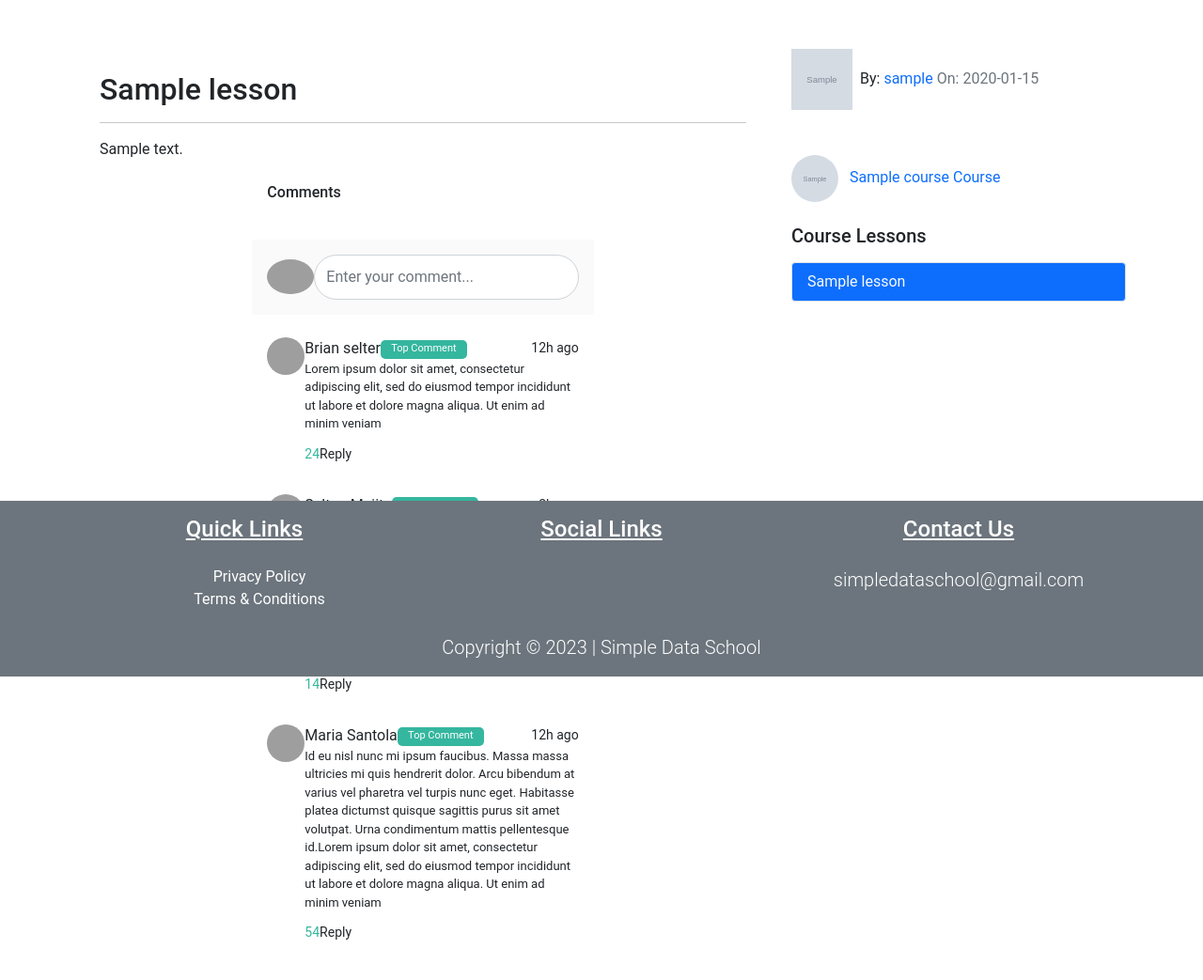
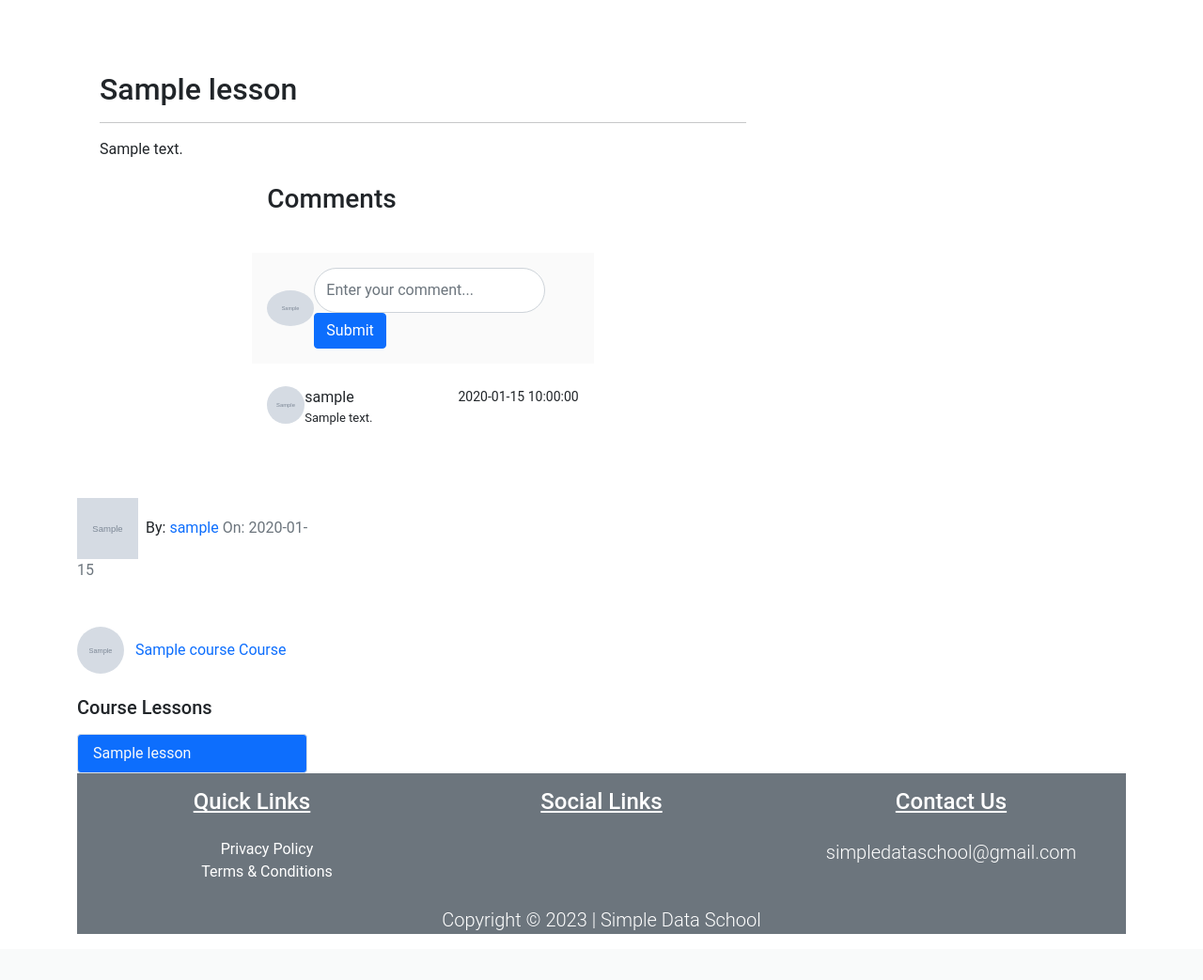
Before and after one commit to MohamedAbdElgni/Simple_data_School_web_app, a Flask app: a page that uses simple/templates/layout.html in a window 1280 px wide. Shown: the part 80-1123 px from the top of the page at 94% size. After the commit the page ends 1074 px from the top, so only its background shows below. Run offline with Flask 3, Linux system fonts and the light colour scheme; a user stored in the database is signed in; tables that the repository leaves empty hold one stand-in row (values such as "Sample post"); grey boxes marked "Sample" are stand-in pictures; some libraries are stand-ins or nearby versions; grey boxes are pictures that could not be loaded.

Commit message:
adding comments section XD

```diff
--- a/simple/__init__.py
+++ b/simple/__init__.py
@@ -36,6 +36,8 @@ def create_app(config_class=Config):
     ckeditor.init_app(app)
     modal.init_app(app)
     mail.init_app(app)
+    migrate.init_app(app)
+
 
     from simple.main.routes import main # pylint: disable=wrong-import-position
     from simple.users.routes import users # pylint: disable=wrong-import-position
--- a/simple/lessons/forms.py
+++ b/simple/lessons/forms.py
@@ -37,3 +37,8 @@ class NewLessonForm(FlaskForm):
 class LessonUpdateForm(NewLessonForm):
     thumbnail = FileField("Thumbnail", validators=[FileAllowed(["jpg", "png"])])
     submit = SubmitField("Update")
+
+
+class CommentAdd(FlaskForm):
+    comment =  StringField("Add a Comment", validators=[DataRequired(), Length(max=350)])
+    submit = SubmitField("Post Comment")
--- a/simple/lessons/routes.py
+++ b/simple/lessons/routes.py
@@ -10,12 +10,14 @@ from flask import (
     abort,
     Blueprint
 )
+
 from simple import  db, modal
-from simple.models import Lesson
+from simple.models import Lesson,Comment
 from simple.helpers import save_pic
 from simple.lessons.forms import (
     NewLessonForm,
     LessonUpdateForm,
+    CommentAdd
 )
 from simple.lessons.helpers import get_previous_next_lesson, delete_pic
 
@@ -24,15 +26,33 @@ from simple.users.helpers import add_img_file
 
 lessons = Blueprint('lessons', __name__)
 
-@lessons.route("/<string:course>/<string:lesson_slug>")
+@lessons.route("/<string:course>/<string:lesson_slug>", methods=['GET', 'POST'])
 @login_required
 def lesson(lesson_slug, course):
     lesson = Lesson.query.filter_by(slug=lesson_slug).first()
-    if lesson:
-        previous_lesson, next_lesson = get_previous_next_lesson(lesson)
-    lesson_id = lesson.id if lesson else None
-    lesson = Lesson.query.get_or_404(lesson_id)
+    if not lesson:
+        return redirect(url_for('error_404'))  # Handle lesson not found gracefully
+
+    previous_lesson, next_lesson = get_previous_next_lesson(lesson)
+
+    # Create a form instance for adding comments
+    form = CommentAdd()
+
+    if form.validate_on_submit():
+        comment_text = form.comment.data
+        # Create a new comment and associate it with the lesson and the current user
+        comment = Comment(text=comment_text,user_name = current_user.username, user_id=current_user.id, lesson=lesson, user_img_file=current_user.img_file)
+        db.session.add(comment)
+        db.session.commit()
+        flash('Your comment has been added!', 'success')
+        return redirect(request.url)  # Redirect to the same lesson page after adding a comment
+
+    lesson_id = lesson.id
     img_file = url_for("static", filename=f"user_pics/{current_user.img_file}")
+
+    # Retrieve comments associated with the lesson
+    comments = Comment.query.filter_by(lesson_id=lesson_id).all()
+
     return render_template(
         "lesson_view.html",
         title=lesson.title,
@@ -40,6 +60,8 @@ def lesson(lesson_slug, course):
         img_file=img_file,
         previous_lesson=previous_lesson,
         next_lesson=next_lesson,
+        form=form,  # Pass the comment form to the template
+        comments=comments  # Pass the comments to the template
     )
 
 
--- a/simple/templates/layout.html
+++ b/simple/templates/layout.html
@@ -30,7 +30,7 @@
   </head>
   <body class="d-flex flex-column min-vh-100">
     <!-- Navbar -->
-    <nav class="navbar navbar-expand-lg bg-dark navbar-dark py-3 fixed-top">
+    <nav class="navbar navbar-expand-lg mb-0 bg-dark navbar-dark py-3 fixed-top">
       navbar navbar-dark bg-primary
       <div class="container">
         <a href="{{url_for('main.home')}}" class="navbar-brand"
@@ -145,7 +145,7 @@
     {% endfor %} {% endif %} {% endwith %} {% block content%} {% endblock
     content%}
 
-    <footer class="bg-secondary fixed-bottom footer ">
+    <footer class="bg-secondary bottom footer ">
       <div class="container pt-3">
         <div class="row text-center text-white">
           <div class="col-md-12 col-lg-4 pb-2">
--- a/simple/templates/lesson_view.html
+++ b/simple/templates/lesson_view.html
@@ -1,56 +1,57 @@
-{% extends 'lesson.html' %}
-{% block lesson %}
+{% extends 'lesson.html' %} {% block lesson %}
 <div class="container pt-5">
-                <br>
+  <br />
   <h2>{{lesson.title}}</h2>
-                <hr>
+  <hr />
   {{lesson.content | safe}}
 
-                <!-- commment sec -->
   <div class="container mt-2 mb-50">
     <div class="row height d-flex justify-content-center align-items-center">
         <div class="col-md-7">
             <div class="card-comment">
                 <div class="p-3">
-                                    <h6>Comments</h6>
+                    <h3 class="">Comments</h3>
                 </div>
-                                <div class="mt-3 d-flex flex-row align-items-center p-3 form-color"> <img src="https://i.imgur.com/zQZSWrt.jpg" width="50" class="rounded-circle mr-2"> <input type="text" class="form-control" placeholder="Enter your comment..."> </div>
+                <div class="mt-3 d-flex flex-row align-items-center p-3 form-color">
+                    <img
+                        src="{{ url_for('static', filename='user_pics/' + current_user.img_file) }}"
+                        width="50"
+                        class="rounded-circle mr-2"
+                    />
+                    <form action="" method="POST">
+                        {{ form.hidden_tag() }} <!-- Add CSRF token -->
+                        {{ form.comment(class="form-control", placeholder="Enter your comment...") }}
+                        <button type="submit" class="btn btn-primary">Submit</button>
+                    </form>
+                </div>
                 <div class="mt-2">
-                                    <div class="d-flex flex-row p-3"> <img src="https://i.imgur.com/zQZSWrt.jpg" width="40" height="40" class="rounded-circle mr-3">
+                    {% for comment in comments %}
+                    <div class="d-flex flex-row p-3">
+                        <img
+                            src="{{ url_for('static', filename='user_pics/' + comment.user_img_file) }}"
+                            width="40"
+                            height="40"
+                            class="rounded-circle mr-3"
+                        />
                         <div class="w-100">
                             <div class="d-flex justify-content-between align-items-center">
-                                                <div class="d-flex flex-row align-items-center"> <span class="mr-2">Brian selter</span> <small class="c-badge">Top Comment</small> </div> <small>12h ago</small>
+                                <div class="d-flex flex-row align-items-center">
+                                    <span class="mr-2">{{ comment.user_name }}</span>
+
                                 </div>
-                                            <p class="text-justify comment-text mb-0">Lorem ipsum dolor sit amet, consectetur adipiscing elit, sed do eiusmod tempor incididunt ut labore et dolore magna aliqua. Ut enim ad minim veniam</p>
-                                            <div class="d-flex flex-row user-feed"> <span class="wish"><i class="fa fa-heartbeat mr-2"></i>24</span> <span class="ml-3"><i class="fa fa-comments-o mr-2"></i>Reply</span> </div>
+                                <small>{{ comment.date_posted.strftime('%Y-%m-%d %H:%M:%S') }}</small>
+                            </div>
+                            <p class="text-justify comment-text mb-0">{{ comment.text }}</p>
+                            <div class="d-flex flex-row user-feed">
                             </div>
                         </div>
-                                    <div class="d-flex flex-row p-3"> <img src="https://i.imgur.com/3J8lTLm.jpg" width="40" height="40" class="rounded-circle mr-3">
-                                        <div class="w-100">
-                                            <div class="d-flex justify-content-between align-items-center">
-                                                <div class="d-flex flex-row align-items-center"> <span class="mr-2">Seltos Majito</span> <small class="c-badge">Top Comment</small> </div> <small>2h ago</small>
                     </div>
-                                            <p class="text-justify comment-text mb-0">Tellus in hac habitasse platea dictumst vestibulum. Lectus nulla at volutpat diam ut venenatis tellus. Aliquam etiam erat velit scelerisque in dictum non consectetur. Sagittis nisl rhoncus mattis rhoncus urna neque viverra justo nec. Tellus cras adipiscing enim eu turpis egestas pretium aenean pharetra. Aliquam faucibus purus in massa.</p>
-                                            <div class="d-flex flex-row user-feed"> <span class="wish"><i class="fa fa-heartbeat mr-2"></i>14</span> <span class="ml-3"><i class="fa fa-comments-o mr-2"></i>Reply</span> </div>
-                                        </div>
-                                    </div>
-                                    <div class="d-flex flex-row p-3"> <img src="https://i.imgur.com/agRGhBc.jpg" width="40" height="40" class="rounded-circle mr-3">
-                                        <div class="w-100">
-                                            <div class="d-flex justify-content-between align-items-center">
-                                                <div class="d-flex flex-row align-items-center"> <span class="mr-2">Maria Santola</span> <small class="c-badge">Top Comment</small> </div> <small>12h ago</small>
-                                            </div>
-                                            <p class="text-justify comment-text mb-0"> Id eu nisl nunc mi ipsum faucibus. Massa massa ultricies mi quis hendrerit dolor. Arcu bibendum at varius vel pharetra vel turpis nunc eget. Habitasse platea dictumst quisque sagittis purus sit amet volutpat. Urna condimentum mattis pellentesque id.Lorem ipsum dolor sit amet, consectetur adipiscing elit, sed do eiusmod tempor incididunt ut labore et dolore magna aliqua. Ut enim ad minim veniam</p>
-                                            <div class="d-flex flex-row user-feed"> <span class="wish"><i class="fa fa-heartbeat mr-2"></i>54</span> <span class="ml-3"><i class="fa fa-comments-o mr-2"></i>Reply</span> </div>
-                                        </div>
-                                    </div>
+                    {% endfor %}
                 </div>
             </div>
         </div>
     </div>
   </div>
 
-            </div>
-
-
-
 {% endblock lesson%}
+<!-- comment sec -->
--- a/simple/templates/reset_request.html
+++ b/simple/templates/reset_request.html
@@ -1,6 +1,6 @@
 {%extends "layout.html"%}
 {%block content%}
-  <div class="container mt-auto align-items-center">
+  <div class="container mt-auto mb-auto align-items-center">
     <form action="" method='POST'>
       {{form.hidden_tag()}}
       <fieldset class="form-group">
```
Also changed, not shown: manage.py (added, +16 -0 lines), migrations/versions/7838cce94486_add_comments_table.py (added, +38 -0 lines), migrations/versions/8e14280e8237_add_comments_table2.py (added, +32 -0 lines), migrations/versions/fad2ee383953_add_comments_table2_1.py (added, +36 -0 lines), simple/models.py (+14 -0 lines), simple/templates/login.html (+3 -17 lines), simple/templates/reset_password.html (+6 -6 lines). Lines whose indentation alone changed are shown as unchanged.
